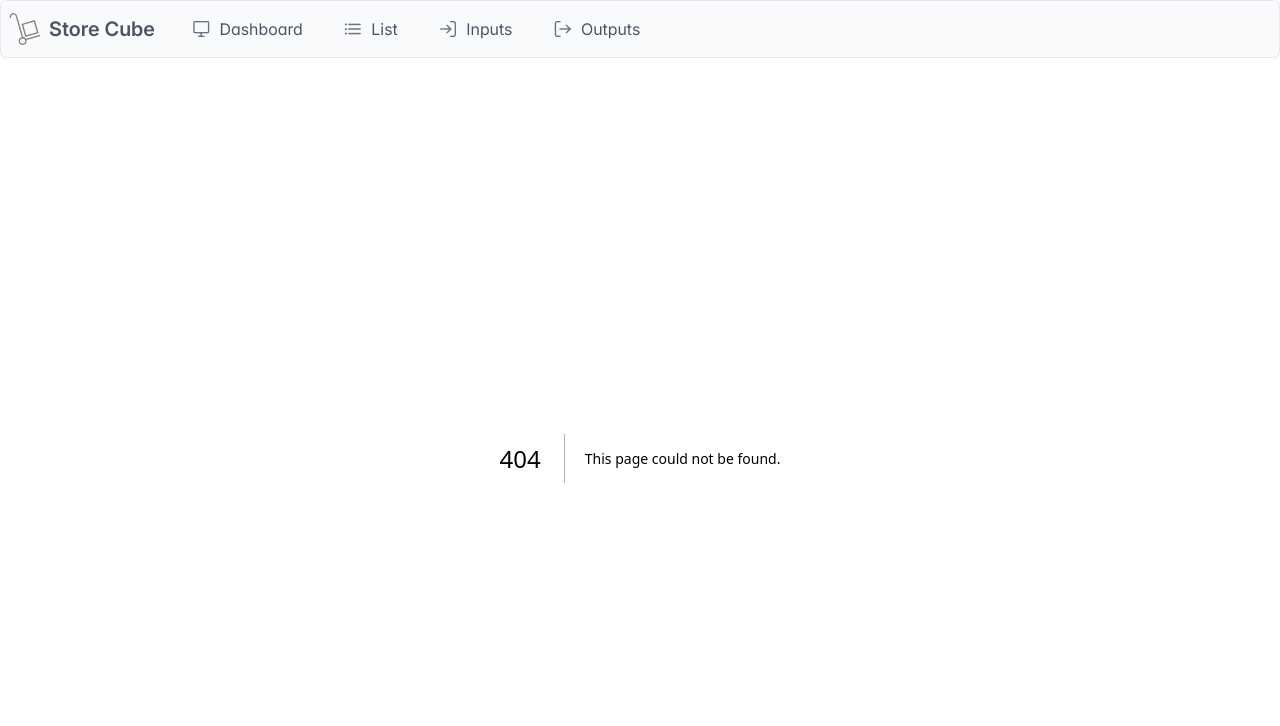
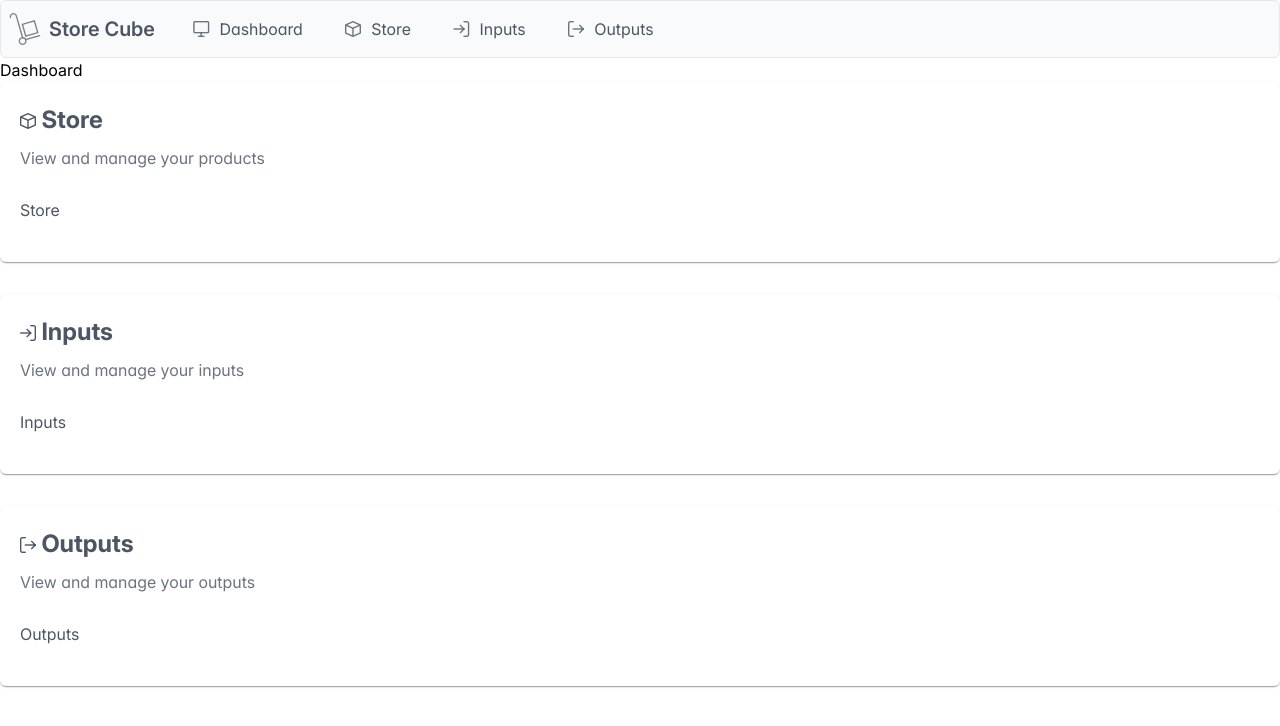
Before and after one commit to daly64/store-cube, a Next.js app: page /Dashboard in a window 1280 px wide. Before the commit this address had no page. Shown: the top 726 px of the page. Built offline with nearby package versions, Linux system fonts and the light colour scheme.

Commit message:
update tool bar

```diff
--- /dev/null
+++ b/app/Dashboard/page.tsx
@@ -0,0 +1,21 @@
+import { Card } from 'primereact/card';
+import React from 'react'
+
+const DashboardPage = () => {
+  return (
+    <div>
+      <h1>Dashboard</h1>
+      <Card title={<div><i className="pi pi-box"/> Store</div> } subTitle="View and manage your products" style={{marginBottom: '2em'}}>
+        <a href="/Store">Store</a>
+      </Card>
+      <Card title={<div><i className="pi pi-sign-in"/> Inputs</div> } subTitle="View and manage your inputs" style={{marginBottom: '2em'}}>
+        <a href="/Inputs">Inputs</a>
+      </Card>
+      <Card title={<div><i className="pi pi-sign-out"/> Outputs</div>} subTitle="View and manage your outputs">
+        <a href="/Outputs">Outputs</a>
+      </Card>
+    </div>
+  );
+}
+
+export default DashboardPage;
--- /dev/null
+++ b/app/Inputs/page.tsx
@@ -0,0 +1,11 @@
+import React from 'react'
+
+const InputsPage = () => {
+  return (
+    <div>
+      <h1>Inputs</h1>
+    </div>
+  );
+}
+
+export default InputsPage;
--- /dev/null
+++ b/app/Outputs/page.tsx
@@ -0,0 +1,11 @@
+import React from 'react'
+
+const OutputsPage = () => {
+  return (
+    <div>
+      <h1>Outputs</h1>
+    </div>
+  )
+}
+
+export default OutputsPage;
--- /dev/null
+++ b/app/Store/page.tsx
@@ -0,0 +1,11 @@
+import React from 'react'
+
+const StorePage = () => {
+  return (
+    <div>
+      <h1>Store</h1>
+    </div>
+  );
+}
+
+export default StorePage;
--- a/app/page.tsx
+++ b/app/page.tsx
@@ -2,10 +2,15 @@
 import Dialogs from "@/components/Dialogs";
 import ProductsTable from "@/components/ProductsTable";
 import useStore from "@/tools/client/zustand/producctStore";
+import { useRouter } from "next/navigation";
 import { Button } from "primereact/button";
+import { useEffect } from "react";
 export default function Home() {
   const { toggleAddProductDialog } = useStore();
-
+const router = useRouter();
+useEffect(()=>{
+  router.push("/Dashboard");
+})
   return (
     <main>
       <Dialogs />
@@ -17,9 +22,10 @@ export default function Home() {
         />
       </div>
 
-      <div className=" mx-5">
+      <div className=" m-auto w-3/4">
         <ProductsTable />
       </div>
+
     </main>
   );
 }
--- a/components/ToolBar.tsx
+++ b/components/ToolBar.tsx
@@ -1,21 +1,11 @@
+'use client';
+import { useRouter } from "next/navigation";
 import { Menubar } from "primereact/menubar";
-import { Toolbar } from "primereact/toolbar";
 ;
 
 const ToolBar = () => {
+  const router = useRouter();
   return (
-    // <Toolbar
-    //   className=" flex justify-between items-center bg-white border-b border-gray-300"
-    //   style={{ gap: "1rem" }}
-    //   start={
-    //     <div className="flex items-center">
-    //       <img src="/logo.svg" className="h-8 mr-2" alt="logo" />
-    //       <h2 className="text-xl font-semibold">Store Cube</h2>
-
-    //     </div>
-    //   }
-    // />
-
     <Menubar
       start={
         <div className="flex items-center">
@@ -25,10 +15,26 @@ const ToolBar = () => {
       }
       style={{ gap: "1rem" }}
       model={[
-        { label: "Dashboard", icon: "pi pi-fw pi-desktop" },
-        { label: "List", icon: "pi pi-fw pi-list" },
-        { label: "Inputs", icon: "pi pi-fw pi-sign-in" },
-        { label: "Outputs", icon: "pi pi-fw pi-sign-out" },
+        {
+          label: "Dashboard",
+          icon: "pi pi-fw pi-desktop",
+          command: () => router.push("/Dashboard"),
+        },
+        {
+          label: "Store",
+          icon: "pi pi-fw pi-box",
+          command: () => router.push("/Store"),
+        },
+        {
+          label: "Inputs",
+          icon: "pi pi-fw pi-sign-in",
+          command: () => router.push("/Inputs"),
+        },
+        {
+          label: "Outputs",
+          icon: "pi pi-fw pi-sign-out",
+          command: () => router.push("/Outputs"),
+        },
       ]}
     />
   );
```
